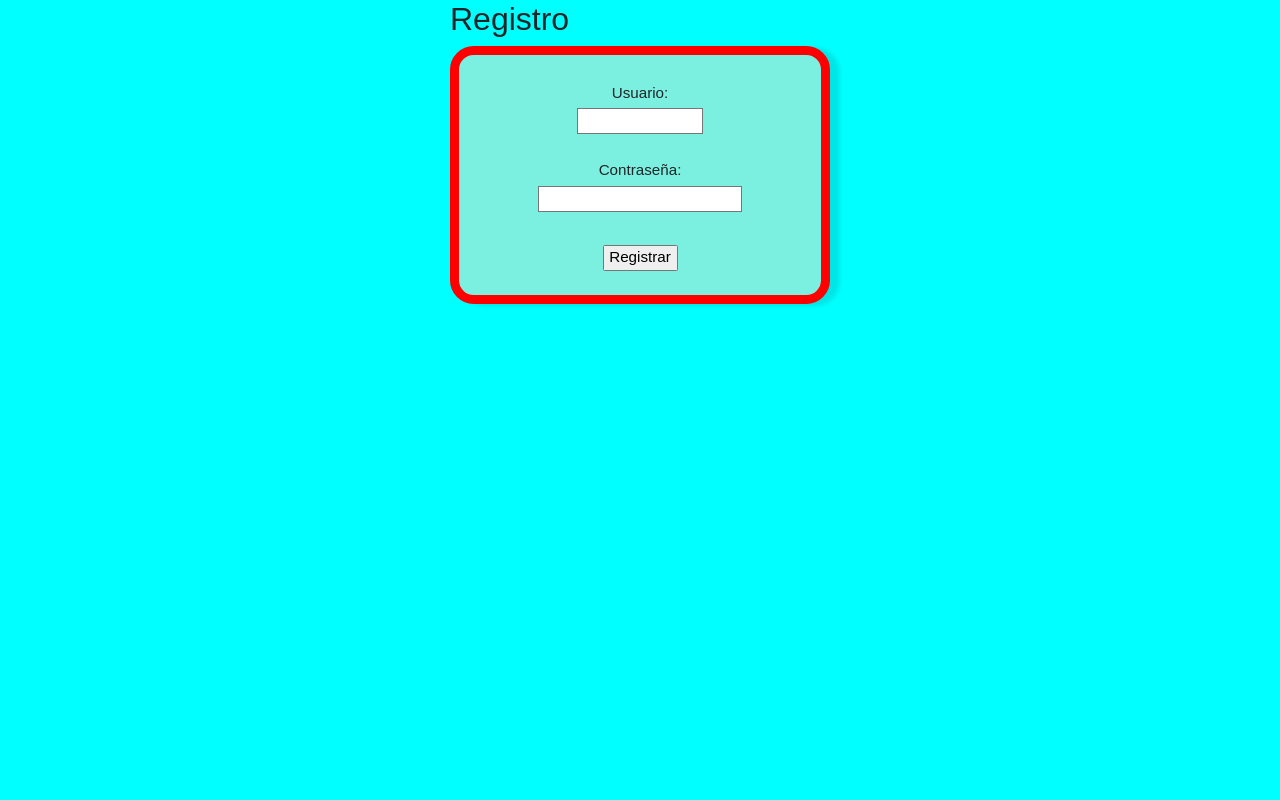
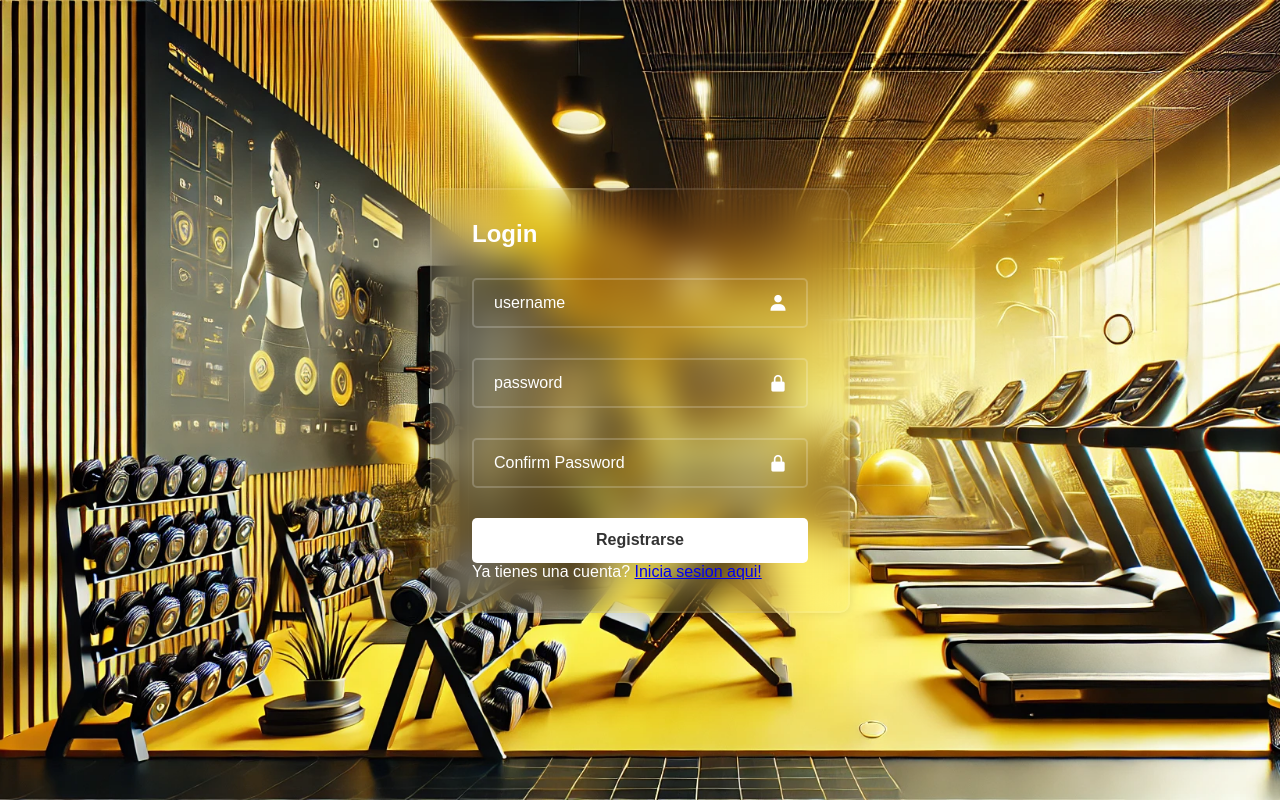
Before and after one commit to Marcexd1/Capy-Design, a PHP site: page /register.html in a window 1280 px wide. Run offline with PHP 8.4, Linux system fonts and the light colour scheme; some libraries are stand-ins or nearby versions.

Commit message:
Add files via upload
Version 1.01

```diff
--- /dev/null
+++ b/Login y Register.css
@@ -0,0 +1,115 @@
+* {
+  font-family: sans-serif;
+  margin: 0;
+  padding: 0;
+  box-sizing: border-box;
+}
+
+body {
+  display: flex;
+  justify-content: center;
+  align-items: center;
+  min-height: 100vh;
+  background: url(./3829327389.webp) no-repeat;
+  background-size: cover;
+  background-position: center;
+}
+
+.container {
+  width: 420px;
+  background: transparent;
+  border: 2px solid rgba(255, 255, 255, 0.1);
+  backdrop-filter: blur(18px);
+  box-shadow: 0px 0px 10px rgba(0, 0, 0, 0.1);
+  color: #fff;
+  border-radius: 10px;
+  padding: 30px 40px;
+}
+
+.container h1 {
+  font-size: 36px;
+  text-align: center;
+}
+
+.container .input-box {
+  position: relative;
+  width: 100%;
+  height: 50px;
+  margin: 30px 0px;
+}
+
+.input-box input {
+  width: 100%;
+  height: 100%;
+  background: transparent;
+  border: none;
+  outline: none;
+  border: 2px solid rgb(255, 255, 255, 0.2);
+  border-radius: 5px;
+  font-size: 16px;
+  color: #fff;
+  padding: 20px 45px 20px 20px;
+}
+
+.input-box input::placeholder {
+  color: #fff;
+}
+
+.input-box i {
+  position: absolute;
+  right: 20px;
+  top: 50%;
+  transform: translateY(-50%);
+  font-size: 20px;
+}
+
+.container .remember-forgot {
+  display: flex;
+  justify-content: space-between;
+  font-size: 14.5px;
+  margin: -15px 0px 15px;
+}
+
+.remember-forgot label input {
+  color: #fff;
+  margin-right: 3px;
+}
+
+.remember-forgot a {
+  color: #fff;
+  text-decoration: none;
+}
+
+.remember-forgot a:hover {
+  text-decoration: underline;
+}
+
+.container .btn {
+  width: 100%;
+  height: 45px;
+  background: #fff;
+  border: none;
+  outline: none;
+  border-radius: 5px;
+  box-decoration-break: 0px 0px 10px rgba(0, 0, 0, 0.1);
+  cursor: pointer;
+  font-size: 16px;
+  font-weight: 600;
+  color: #333;
+}
+
+.container .register-link {
+  font-size: 14.5px;
+  text-align: center;
+  margin: 20px 0px 15px;
+}
+
+.register-link p a {
+  color: #fff;
+  text-decoration: none;
+  font-weight: 600;
+}
+
+.register-link p a:hover {
+  text-decoration: underline;
+}
--- a/register.html
+++ b/register.html
@@ -3,26 +3,33 @@
 <head>
     <meta charset="UTF-8">
     <meta name="viewport" content="width=device-width, initial-scale=1.0">
-    <title>Registro</title>
-    <link rel="stylesheet" href="Style.css"/>
-    <link rel="stylesheet" href="./bootstrap-5.2.3-dist/css/bootstrap.css">
-    <link rel="stylesheet" href="Style.css">
-    <script src="./jquery-3.7.1.min.js"></script>
-</head>
-<body>
-    <div id="boxs">
-        <div id="form">
-            <h2>Registro</h2>
-                <form action="register.php" method="post">
-                    <label for="username">Usuario:</label>
-                    <input type="text" id="username" name="username" required>
-                    <br>
-                    <label for="password">Contraseña:</label>
-                    <input type="password" id="password" name="password" required>
-                    <br>
-                    <input type="submit" value="Registrar">
-                </form>
+    <link rel="stylesheet" href="Login y Register.css">
+    <title>Registro de Entrenador</title>
+    <link
+    href="https://unpkg.com/boxicons@2.1.4/css/boxicons.min.css"
+    rel="stylesheet"
+  />
+    <body>
+        <div class="container">
+            <h2>Login</h2>
+            <form action="register.php" method="post">
+                <div class="input-box">
+                    <input for="nombre" type="text" placeholder="username" required />
+                  <i class="bx bxs-user"></i>
+                  </div>
+                  <div class="input-box">
+                    <input for="" type="password" placeholder="password" required />
+                  <i class="bx bxs-lock-alt"></i>
+                  </div>
+                  <div class="input-box">
+                    <input for="" type="password" placeholder="Confirm Password" required />
+                  <i class="bx bxs-lock-alt"></i>
+                  </div>
+
+
+                <input type="submit" class="btn" value="Registrarse">
+                <p>Ya tienes una cuenta? <a href="index.html">Inicia sesion aqui!</a></p>
+            </form>
         </div>
-    </div>
-</body>
+    </body>
 </html>
```
Also changed, not shown: Menu.css (added, +143 -0 lines), Menu.html (added, +53 -0 lines), config.php (added, +14 -0 lines), index.html (added, +38 -0 lines), login.php (added, +31 -0 lines), logout.php (added, +11 -0 lines), register.php (+17 -32 lines), styles.css (added, +109 -0 lines), 3829327389.webp (added).
